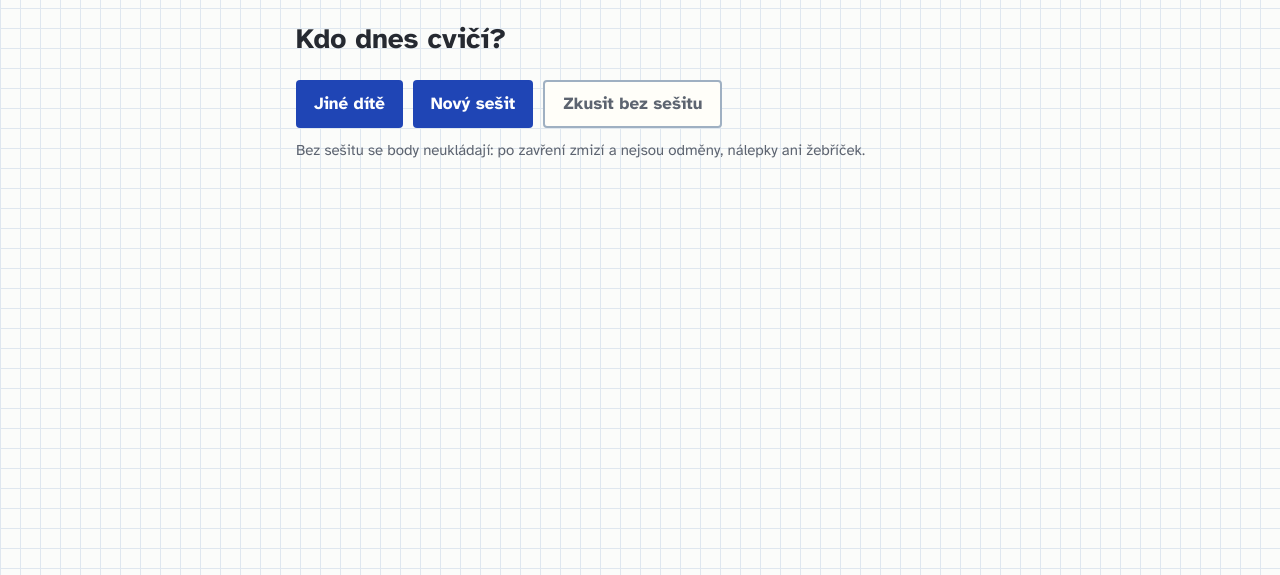
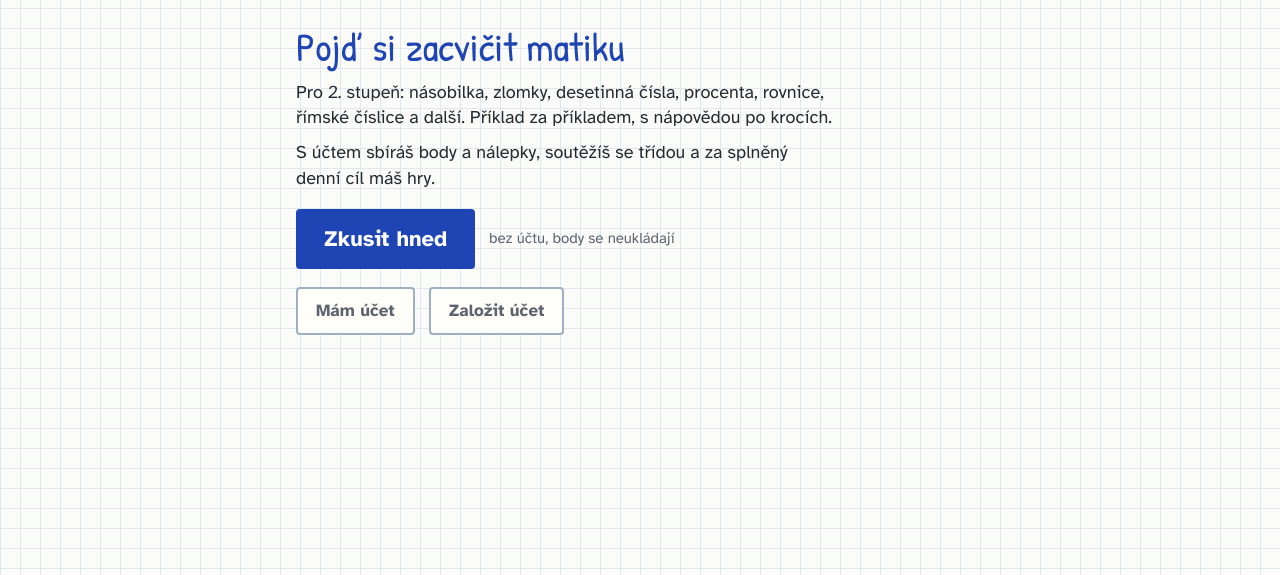
Before and after one commit to hb007/matika, a PHP site: page / in a window 1280 px wide. Shown: the part 52-627 px from the top of the page. Run offline with PHP 8.4, Linux system fonts and the light colour scheme.

Commit message:
Úvod pro nováčka: uvítání se „Zkusit hned“, „účet“ místo „sešit“ v textech
Na zařízení bez přihlášeného dítěte je místo „Kdo dnes cvičí?“ uvítání
(co appka umí) s velkým „Zkusit hned“ a menším „Mám účet“ / „Založit
účet“; desky sešitů zůstávají tam, kde už někdo přihlášený je. V textech
je všude „účet“, „sešit“ je jen obrázek. Host po 5 příkladech a při cíli
dostane pod pochvalou nabídku založit účet; v registraci u kódu třídy je
cesta „zkus to zatím bez účtu“.

Co-Authored-By: Claude Fable 5.1 <noreply@anthropic.com>
Claude-Session: https://claude.ai/code/session_011GrfrsrAztF4ZXZCFocRmw

```diff
--- a/api.php
+++ b/api.php
@@ -119,7 +119,7 @@ function guest_state(string $today): array
         $g = ['day' => $today, 'points' => 0, 'solved' => 0, 'streak' => 0];
     }
     $_SESSION['guest'] = $g;
-    return ['id' => GUEST, 'slug' => '', 'name' => 'Bez sešitu', 'color' => 'modra', 'class_id' => null, 'class_name' => '',
+    return ['id' => GUEST, 'slug' => '', 'name' => 'Bez účtu', 'color' => 'modra', 'class_id' => null, 'class_name' => '',
             'streak' => $g['streak'], 'has_pin' => false, 'created' => '', 'days' => 0, 'time_today' => 0,
             'total' => $g['points'], 'week' => $g['points'], 'today' => $g['points'], 'solved_today' => $g['solved']];
 }
@@ -176,7 +176,7 @@ try {
                 $u = $ids ? user_rows(db(), [(int) $ids[0]])[0] : null;
             }
             if (!$u) {
-                fail('Takový sešit tu není.');
+                fail('Takový účet tu není. Zkontroluj přezdívku.');
             }
             try {
                 if (!$u['has_pin']) {
@@ -305,7 +305,7 @@ try {
             // veřejná karta jiného dítěte (klepnutí v žebříčku)
             require_uid($in, true);
             $card = user_card(db(), (int) param($in, 'target'), $today);
-            $card ? out($card) : fail('Takový sešit tu není.', 404);
+            $card ? out($card) : fail('Takový účet tu není.', 404);
 
         default:
             fail('Neznámá akce.', 404);
--- a/app.js
+++ b/app.js
@@ -121,28 +121,32 @@
     // přepnutí dítěte je v seznamu úloh i pod štítkem se jménem
     const other = realUsers().filter((u) => u.id !== state.user).map((u) =>
       `<a class="task-item" href="${kidHref(u)}">Přepnout na <span class="kid-name" data-color="${esc(u.color)}">${esc(u.name)}</span><b>${u.today} b.</b></a>`).join('')
-      + (isGuest() ? '<a class="task-item link-ink" href="./">Přihlásit se nebo založit sešit</a>'
-        : '<a class="task-item link-ink" href="./">Jiné dítě</a>');
+      + (isGuest() ? '<a class="task-item link-ink" href="./">Přihlásit se nebo založit účet</a>'
+        : '<a class="task-item link-ink" href="./">Přihlásit jiné dítě</a>');
     $('task-other').innerHTML = other;
     $('me-other').innerHTML = other;
     document.querySelectorAll('[data-stats]').forEach((b) => { b.hidden = isGuest(); });
   }
 
-  // Úvodní obrazovka: sešity přihlášené na tomhle zařízení (klepnutí otevře
-  // rovnou dítě), jiné dítě (přezdívka + PIN), nový sešit, bez sešitu.
+  // Úvodní obrazovka: na zařízení bez účtu uvítání s „Zkusit hned“ (nováček
+  // neví, co je sešit, tak nejdřív počítá); jinak desky dětí přihlášených na
+  // tomhle zařízení (klepnutí otevře rovnou dítě), přihlášení, nový účet, bez účtu.
   function showWho() {
     const kids = realUsers();
+    $('welcome').hidden = kids.length > 0;
+    $('who-known').hidden = !kids.length;
     $('who-pick').innerHTML = kids.map((u) =>
       `<a class="cover" href="${kidHref(u)}" data-color="${esc(u.color)}"><span class="cover-label"><small>Jméno</small>`
       + `<span class="kid-name">${esc(u.name)}</span><small>${esc(u.class_name || 'Předmět: matika')}</small></span>`
       + `<span class="cover-note">Dnes ${u.today} bodů</span></a>`).join('');
-    $('who-pick').hidden = !kids.length;
     delete document.body.dataset.color;
     show('who');
   }
-  document.querySelectorAll('[data-login]').forEach((b) => b.addEventListener('click', () => {
+  document.addEventListener('click', (e) => {
+    const b = e.target.closest('[data-login]');
+    if (!b) return;
     if (b.dataset.login === 'guest') startGuest(); else showLogin(b.dataset.login);
-  }));
+  });
 
   // Bez sešitu: příklady bez ukládání, body jen do zavření prohlížeče (server je drží v session).
   function startGuest() {
@@ -180,20 +184,21 @@
     if (mode === 'pin') {
       html = `<h1>Ahoj!</h1>${head}${pin('pin', 'Tvůj PIN')}`;
     } else if (mode === 'setup') {
-      html = `<h1>Nastav si PIN</h1>${head}<p class="who-note">Sešit je teď na PIN, ať ti do něj nikdo neleze. Vymysli si ${state.pin.min} až ${state.pin.max} číslic a zapamatuj si je.</p>`
+      html = `<h1>Nastav si PIN</h1>${head}<p class="who-note">Účet je teď na PIN, ať ti do něj nikdo neleze. Vymysli si ${state.pin.min} až ${state.pin.max} číslic a zapamatuj si je.</p>`
         + pin('pin', 'Nový PIN') + pin('pin2', 'Ještě jednou');
     } else if (mode === 'other') {
-      html = `<h1>Jiné dítě</h1><label class="field"><span>Přezdívka</span><input type="text" name="name" maxlength="20" autocomplete="off" required></label>${pin('pin', 'PIN')}`;
+      html = `<h1>Přihlásit se</h1><label class="field"><span>Přezdívka</span><input type="text" name="name" maxlength="20" autocomplete="off" required></label>${pin('pin', 'PIN')}`;
     } else {
       const swatches = Object.entries(state.colors).map(([k, name], i) =>
         `<label class="swatch" data-color="${k}"><input type="radio" name="color" value="${k}"${i === 0 ? ' checked' : ''}><span></span>${esc(name)}</label>`).join('');
-      html = `<h1>Nový sešit</h1><label class="field"><span>Přezdívka (ne celé jméno, web je veřejný)</span><input type="text" name="name" maxlength="20" autocomplete="off" required></label>`
+      html = `<h1>Nový účet</h1><label class="field"><span>Přezdívka (ne celé jméno, web je veřejný)</span><input type="text" name="name" maxlength="20" autocomplete="off" required></label>`
         + `<fieldset class="field"><legend>Barva</legend><div class="swatches">${swatches}</div></fieldset>`
         + pin('pin', `PIN (${state.pin.min} až ${state.pin.max} číslic, zapamatuj si ho)`) + pin('pin2', 'PIN ještě jednou')
-        + '<label class="field"><span>Kód třídy (dostaneš od učitele nebo rodičů)</span><input type="text" name="code" autocomplete="off" autocapitalize="characters" maxlength="12" required></label>';
+        + '<label class="field"><span>Kód třídy (dostaneš od učitele nebo rodičů)</span><input type="text" name="code" autocomplete="off" autocapitalize="characters" maxlength="12" required></label>'
+        + '<p class="who-note">Nemáš kód? <button type="button" class="link" data-login="guest">Zkus to zatím bez účtu</button>, body se jen neuloží.</p>';
     }
     f.innerHTML = html + '<p class="login-error" id="login-error" role="alert"></p>'
-      + `<div class="login-actions"><button type="submit" class="btn">${mode === 'register' ? 'Založit sešit' : mode === 'setup' ? 'Nastavit' : 'Otevřít sešit'}</button>`
+      + `<div class="login-actions"><button type="submit" class="btn">${mode === 'register' ? 'Založit účet' : mode === 'setup' ? 'Nastavit' : 'Přihlásit se'}</button>`
       + '<a href="./" class="ghostbtn btn-link">Zpět</a></div>';
     delete document.body.dataset.color;
     show('login');
@@ -381,7 +386,7 @@
     state.lock = true;
     $('review').hidden = true;
     const any = state.user && Offline.poolSize(state.user) > 0;
-    $('question').innerHTML = '<span class="pool-empty">' + (isGuest() ? 'Bez sešitu to bez internetu nejde. Se sešitem má appka zásobu příkladů i offline.'
+    $('question').innerHTML = '<span class="pool-empty">' + (isGuest() ? 'Bez účtu to bez internetu nejde. S účtem má appka zásobu příkladů i offline.'
       : 'Příklady na tuhle úlohu a obtížnost už nejsou. Další přibudou, až budeš online.' + (any ? ' Zatím můžeš zkusit jinou úlohu nebo obtížnost.' : '')) + '</span>';
     $('inputs').innerHTML = '';
     $('feedback').hidden = true;
@@ -707,6 +712,10 @@
       const fresh = rewards.filter((x) => x.new).map((x) => Rewards.STICKER[x.kind].name);
       if (fresh.length) extra.push(`Nová nálepka do alba: ${esc(fresh.join(', '))}.`);
       if (r.note) extra.push(esc(r.note));
+      // bez účtu: po pár příkladech (a při splnění cíle) nabídnout účet, ať body nepropadnou
+      if (isGuest() && (me.solved_today === 5 || me.solved_today === state.goal)) {
+        extra.push(`Máš ${me.today} bodů jen do zavření appky. <a class="link" href="./?ucet">Založ si účet</a> a body, nálepky i žebříček ti zůstanou.`);
+      }
       fb.innerHTML = `<div class="praise">${tick}<span class="hand">${pick(['Výborně!', 'Správně!', 'Přesně tak!', 'Paráda!', 'Trefa!', 'Super!'])}</span>`
         + `<span class="stamp">+${r.points + (r.bonus || 0)}</span></div>`
         + extra.map((t) => `<small>${t}</small>`).join('');
@@ -1209,7 +1218,7 @@
   const RANGES = { today: 'Dnes', week: 'Tento týden', total: 'Celkem' };
 
   async function loadStats() {
-    if (isGuest()) { alert('Výsledky a body jsou jen se sešitem.'); return; }
+    if (isGuest()) { alert('Výsledky a body jsou jen s účtem.'); return; }
     let s;
     try {
       s = await api('stats');
@@ -1329,7 +1338,7 @@
         alert('PIN je změněný.');
         return;
       } else if (b.classList.contains('logout')) {
-        if (!confirm('Odhlásit sešit z tohoto zařízení? Příště bude chtít PIN.')) return;
+        if (!confirm('Odhlásit se z tohoto zařízení? Příště bude appka chtít PIN.')) return;
         await api('logout');
         location.href = './';
         return;
@@ -1371,6 +1380,7 @@
       renderKids(s.users);
       if (me) openLast();
       else if (page) showLogin(page.has_pin ? 'pin' : 'setup', page);
+      else if (location.search === '?ucet') showLogin('register');   // z nabídky hostovi po pár příkladech
       else showWho();
       if (!state.offline) trySync();   // výsledky z minula a doplnění zásoby
     } catch (e) {
--- a/index.php
+++ b/index.php
@@ -91,19 +91,34 @@ $color = $kid ? (COLORS[$kid['color']] ?? COLORS['modra']) : null;
   <div class="offline-bar" id="offline-bar" role="status" hidden></div>
   <div class="time-bar" id="time-bar" role="status" hidden></div>
 
-  <!-- kdo cvičí: sešity přihlášené na tomhle zařízení, jiné dítě, nový sešit, bez sešitu -->
+  <!-- úvod: na zařízení bez účtu uvítání a „Zkusit hned“, jinak desky sešitů
+       dětí přihlášených na tomhle zařízení (klepnutí otevře rovnou dítě) -->
   <section id="screen-who" class="screen" hidden>
-    <h1>Kdo dnes cvičí?</h1>
-    <div class="covers" id="who-pick"></div>
-    <div class="who-more">
-      <button type="button" class="btn" data-login="other">Jiné dítě</button>
-      <button type="button" class="btn" data-login="register">Nový sešit</button>
-      <button type="button" class="ghostbtn" data-login="guest">Zkusit bez sešitu</button>
+    <div id="welcome" hidden>
+      <h1>Pojď si zacvičit matiku</h1>
+      <p class="lead">Pro 2. stupeň: násobilka, zlomky, desetinná čísla, procenta, rovnice, římské číslice a další. Příklad za příkladem, s nápovědou po krocích.</p>
+      <p class="lead">S účtem sbíráš body a nálepky, soutěžíš se třídou a za splněný denní cíl máš hry.</p>
+      <div class="who-more">
+        <button type="button" class="btn big" data-login="guest">Zkusit hned</button>
+        <span class="who-note">bez účtu, body se neukládají</span>
+      </div>
+      <div class="who-more">
+        <button type="button" class="ghostbtn" data-login="other">Mám účet</button>
+        <button type="button" class="ghostbtn" data-login="register">Založit účet</button>
+      </div>
     </div>
-    <p class="who-note">Bez sešitu se body neukládají: po zavření zmizí a nejsou odměny, nálepky ani žebříček.</p>
+    <div id="who-known" hidden>
+      <h1>Kdo dnes cvičí?</h1>
+      <div class="covers" id="who-pick"></div>
+      <div class="who-more">
+        <button type="button" class="btn" data-login="other">Přihlásit se</button>
+        <button type="button" class="btn" data-login="register">Založit účet</button>
+        <button type="button" class="ghostbtn" data-login="guest">Zkusit bez účtu</button>
+      </div>
+    </div>
   </section>
 
-  <!-- přihlášení: PIN k sešitu, jiné dítě (přezdívka + PIN), nový sešit -->
+  <!-- přihlášení: PIN k účtu, přihlášení (přezdívka + PIN), nový účet -->
   <section id="screen-login" class="screen" hidden>
     <form id="form-login" class="login" autocomplete="off"></form>
   </section>
--- a/lib/auth.php
+++ b/lib/auth.php
@@ -105,7 +105,7 @@ function check_pin(PDO $db, int $uid, string $pin, int $now): void
         throw new InvalidArgumentException('Moc špatných pokusů. Zkus to za chvíli.');
     }
     if ($u['pin_hash'] === null) {
-        throw new InvalidArgumentException('Tenhle sešit ještě nemá PIN.');
+        throw new InvalidArgumentException('Tenhle účet ještě nemá PIN.');
     }
     $up = $db->prepare('UPDATE users SET pin_fails = pin_fails + 1 WHERE id = ? AND pin_until <= ?');
     $up->execute([$uid, $now]);
--- a/style.css
+++ b/style.css
@@ -183,9 +183,15 @@ body[data-diff] .top { border-bottom: 0; box-shadow: inset 0 -6px 0 var(--hl); p
 .cover-label small:last-child { border-top: 1px solid var(--rule); padding-top: 4px; }
 .cover-label .kid-name { font-size: 38px; line-height: 1.05; overflow: hidden; text-overflow: ellipsis; white-space: nowrap; }
 .cover-note { position: absolute; left: 48px; bottom: 20px; color: var(--on-accent); font-size: 16px; font-weight: 700; }
-.who-more { display: flex; flex-wrap: wrap; gap: 10px; margin-top: 24px; }
+.who-more { display: flex; flex-wrap: wrap; align-items: center; gap: 10px 14px; margin-top: 18px; }
 .who-more .btn, .who-more .ghostbtn { min-height: 48px; padding: 8px 18px; font-size: 17px; }
+.who-more .btn.big { min-height: 60px; padding: 10px 28px; font-size: 22px; }
 .who-note { color: var(--muted); font-size: 15px; margin: 12px 0 0; }
+.who-more .who-note { margin: 0; }
+.who-note .link { font-size: 15px; padding: 0; }
+#welcome h1 { font-family: var(--hand); font-size: 40px; font-weight: 400; color: var(--pen); margin: 8px 0 10px; }
+.lead { font-size: 18px; max-width: 540px; margin: 0 0 10px; }
+#who-known .who-more { margin-top: 24px; }
 
 /* ---------- přihlášení: PIN, jiné dítě, nový sešit ---------- */
 .login { max-width: 420px; }
```
Also changed, not shown: admin.php (+6 -6 lines), README.md.
